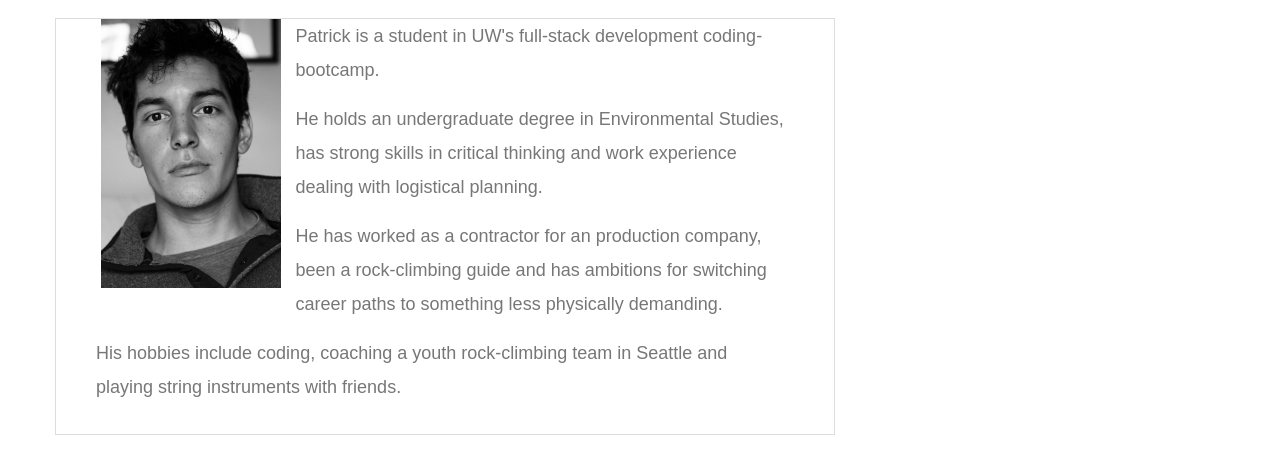
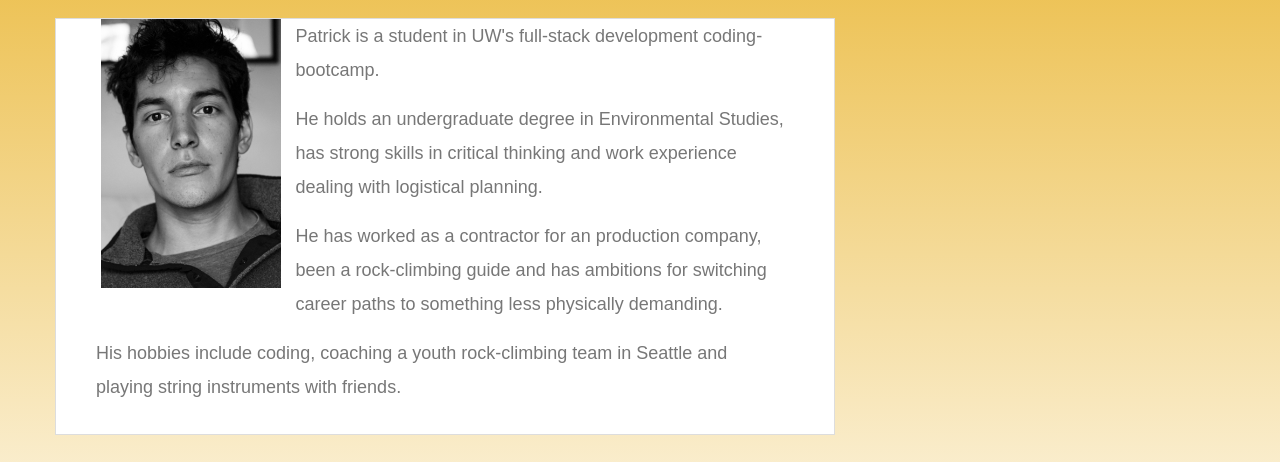
Before and after one commit to PatrickStutts/ResponsiveBio, a plain HTML site: page index.html in a window 1280 px wide. Shown: the part 94-556 px from the top of the page. Drawn offline with nearby package versions, Linux system fonts and the light colour scheme.

Commit message:
updated css

```diff
--- a/assets/css/style.css
+++ b/assets/css/style.css
@@ -3,7 +3,7 @@ body {
     font-size: 18px;
     line-height: 34px;
     color: #777;
-    background: url("../images/brushed.png");
+    background-image: linear-gradient(to bottom, #ebbb41, white);
   }
 
   * {
```
